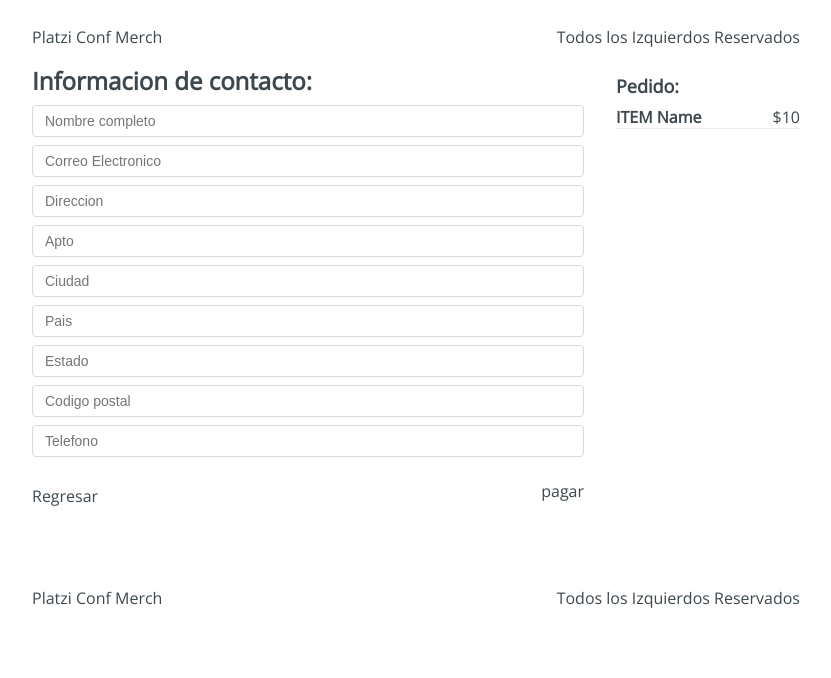
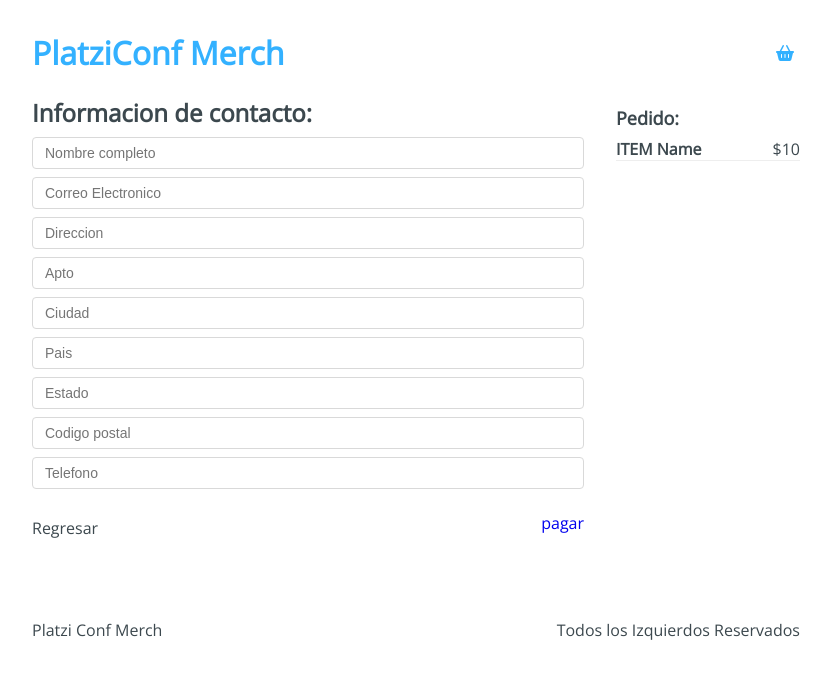
Before and after one commit to lgfh98/platzi-conf-merch-travis-ci, a React app: page /checkout/information in a window 1280 px wide. Shown: the top 678 px of the page, without its empty margins (224-1055 px from the left). Built offline with nearby package versions, Linux system fonts and the light colour scheme.

Commit message:
navegacion con Link e iconos

```diff
--- a/public/index.html
+++ b/public/index.html
@@ -5,6 +5,10 @@
     <meta http-equiv="X-UA-Compatible" content="IE=edge" />
     <meta name="viewport" content="width=device-width, initial-scale=1.0" />
     <title>Platzi conf merch</title>
+    <script
+      src="https://kit.fontawesome.com/473d269aa9.js"
+      crossorigin="anonymous"
+    ></script>
   </head>
   <body>
     <div id="app"></div>
--- a/src/components/Header.jsx
+++ b/src/components/Header.jsx
@@ -1,10 +1,17 @@
 import React from 'react';
-import '../styles/components/Footer.css';
+import { Link } from 'react-router-dom';
+import '../styles/components/Header.css';
 
-const Footer = () => (
-  <div className="Footer">
-    <p className="Footer-title">Platzi Conf Merch</p>
-    <p className="Footer-copy">Todos los Izquierdos Reservados</p>
+const Header = () => (
+  <div className="Header">
+    <h1 className="Header-title">
+      <Link to="/">PlatziConf Merch</Link>
+    </h1>
+    <div className="Header-checkout">
+      <Link to="/checkout">
+        <i className="fas fa-shopping-basket" title="Checkout" />
+      </Link>
+    </div>
   </div>
 );
-export default Footer;
+export default Header;
--- a/src/containers/Checkout.jsx
+++ b/src/containers/Checkout.jsx
@@ -1,4 +1,5 @@
 import React from 'react';
+import { Link } from 'react-router-dom';
 import '../styles/components/Checkout.css';
 
 const Checkout = () => (
@@ -10,12 +11,16 @@
           <h4>ITEM name</h4>
           <span>$10</span>
         </div>
-        <button type="button">Eliminar</button>
+        <button type="button">
+          <i className="fas fa-trash-alt" title="Eliminar" />
+        </button>
       </div>
     </div>
     <div className="Checkout-sidebar">
       <h3>Precio Total: $10</h3>
-      <button type="button">Continuar pedido</button>
+      <Link to="/checkout/information">
+        <button type="button">Continuar pedido</button>
+      </Link>
     </div>
   </div>
 );
--- a/src/containers/Information.jsx
+++ b/src/containers/Information.jsx
@@ -1,4 +1,5 @@
 import React from 'react';
+import { Link } from 'react-router-dom';
 import '../styles/components/Information.css';
 
 const Information = () => (
@@ -22,7 +23,9 @@
       </div>
       <div className="Information-buttons">
         <div className="Information-back">Regresar</div>
-        <div className="Information-next">pagar</div>
+        <div className="Information-next">
+          <Link to="/checkout/payment">pagar</Link>
+        </div>
       </div>
     </div>
     <div className="Information-sidebar">
```
